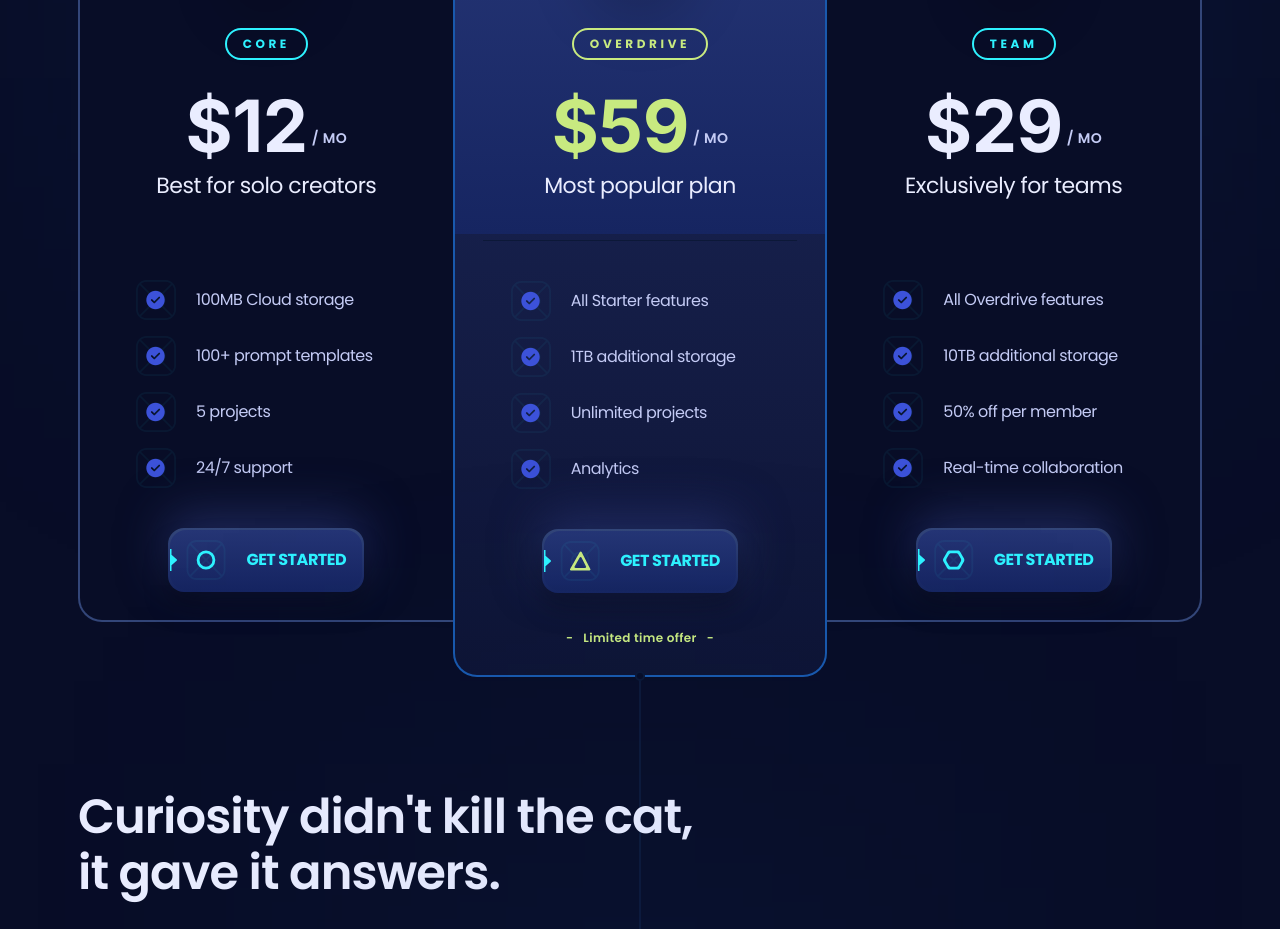
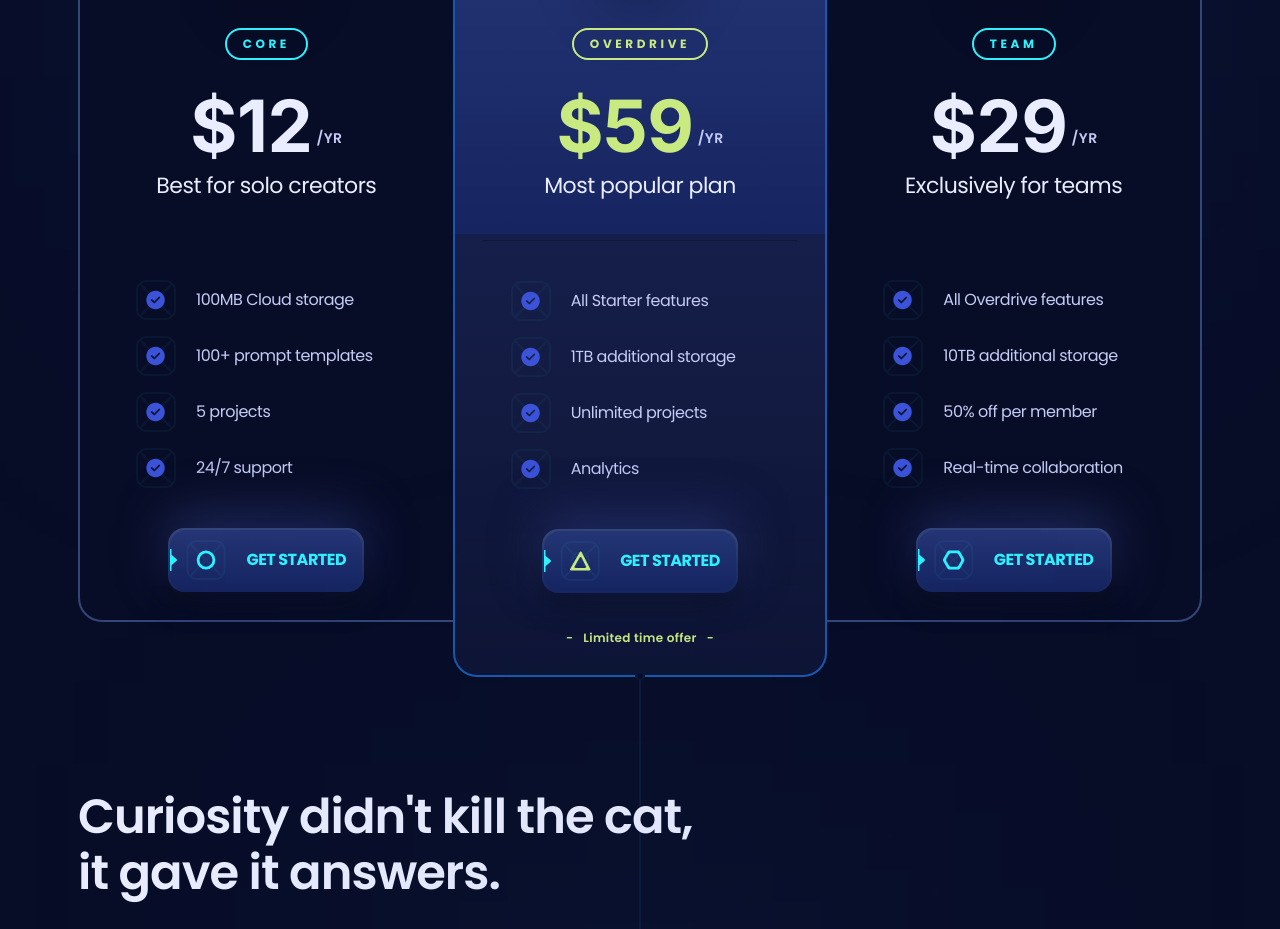
Before and after one commit to adrianhajdin/xora, a React (Vite) app: page / in a window 1280 px wide. Shown: the part 2380-3309 px from the top of the page. Built offline with nearby package versions, Linux system fonts and the light colour scheme.

Commit message:
Update Pricing.jsx
at the amount part of the pricing card section.
if /mo represents per month so, /yr for per annual
for ex: $12/mo on the monthly tab so, $19/yr for the annual tab

```diff
--- a/src/sections/Pricing.jsx
+++ b/src/sections/Pricing.jsx
@@ -116,7 +116,7 @@ const Pricing = () => {
                       />
                     </div>
                     <div className="small-1 relative top-3 ml-1 uppercase">
-                      / mo
+                      {monthly ? '/mo' : '/yr'}
                     </div>
                   </div>
                 </div>
```
